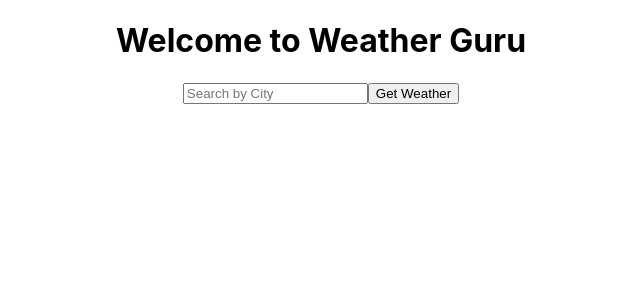
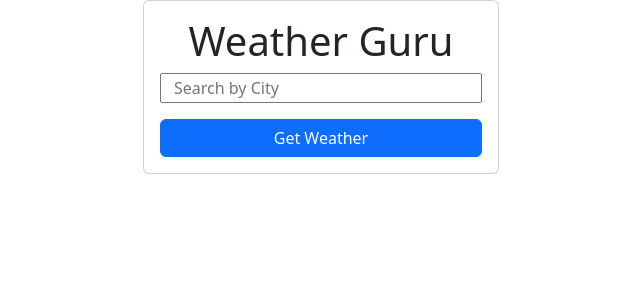
Before and after one commit to JohnGallion/Weather-Guru, a React (Create React App) app: page / in a window 1280 px wide. Shown: the top 300 px of the page, without its empty margins (319-959 px from the left). Built offline with nearby package versions, Linux system fonts and the light colour scheme.

Commit message:
added styling and worked on search functionality

```diff
--- a/package.json
+++ b/package.json
@@ -6,7 +6,9 @@
     "@testing-library/jest-dom": "^5.16.5",
     "@testing-library/react": "^13.4.0",
     "@testing-library/user-event": "^13.5.0",
+    "bootstrap": "^5.2.3",
     "react": "^18.2.0",
+    "react-bootstrap": "^2.7.4",
     "react-dom": "^18.2.0",
     "react-scripts": "5.0.1",
     "web-vitals": "^2.1.4"
--- a/src/App.css
+++ b/src/App.css
@@ -1,39 +1,8 @@
 
-
-.App {
+h1 {
   text-align: center;
 }
 
-.App-logo {
-  height: 40vmin;
-  pointer-events: none;
+input {
+  margin-bottom: 5%;
 }
-
-@media (prefers-reduced-motion: no-preference) {
-  .App-logo {
-    animation: App-logo-spin infinite 20s linear;
-  }
-}
-
-.App-header {
-  min-height: 100vh;
-  display: flex;
-  flex-direction: column;
-  align-items: center;
-  justify-content: center;
-  font-size: calc(10px + 2vmin);
-  color: white;
-}
-
-.App-link {
-  color: #61dafb;
-}
-
-@keyframes App-logo-spin {
-  from {
-    transform: rotate(0deg);
-  }
-  to {
-    transform: rotate(360deg);
-  }
-}
--- a/src/App.js
+++ b/src/App.js
@@ -1,19 +1,25 @@
-
 import './App.css';
+import Container from 'react-bootstrap/Container';
+import Row from 'react-bootstrap/Row';
+import Col from 'react-bootstrap/Col';
+import Search from './components/search';
+import Card from 'react-bootstrap/Card';
 
 function App() {
-  return (
-    <div  className="App">
-      <header >
-      <h1 class="text-2xl">Welcome to Weather Guru</h1>
-      </header>
-      <div >
-        <input   type="text" placeholder='Search by City'></input>
-        <button  >Get Weather</button>
-      </div>
-
-    </div>
-  );
+  return(
+    <Container>
+      <Row>
+        <Col></Col>
+        <Col>
+          <Card>
+            <Card.Body><Search /></Card.Body>
+          </Card>
+        </Col>
+        <Col></Col>
+      </Row>
+    </Container>
+  )
 }
 
+
 export default App;
--- /dev/null
+++ b/src/components/search.js
@@ -0,0 +1,32 @@
+import React from "react";
+import { useState } from "react";
+import bootstrap from 'bootstrap'
+import Button from 'react-bootstrap/Button'
+import Row from 'react-bootstrap/Row';
+import { Container } from "react-bootstrap";
+
+
+
+function Search() {
+    const [query,setQuery] = useState("");
+    const [error, setError] = useState("");
+    const [weather, setWeather] = useState({});
+
+    return (
+
+
+      <div  className="Search">
+        <header >
+        <h1>Weather Guru</h1>
+        </header>
+        <Container >
+          <Row><input type="text" placeholder='Search by City' onChange={(e) => setQuery(e.target.value)} value={query}></input></Row>
+          <Row><Button variant="primary" onClick={Search} >Get Weather</Button></Row>
+        </Container>
+
+      </div>
+    );
+  }
+
+
+export default Search;
```
Also changed, not shown: src/index.js (+4 -3 lines), 1 other file (tests, documents, lock files or other folders).
